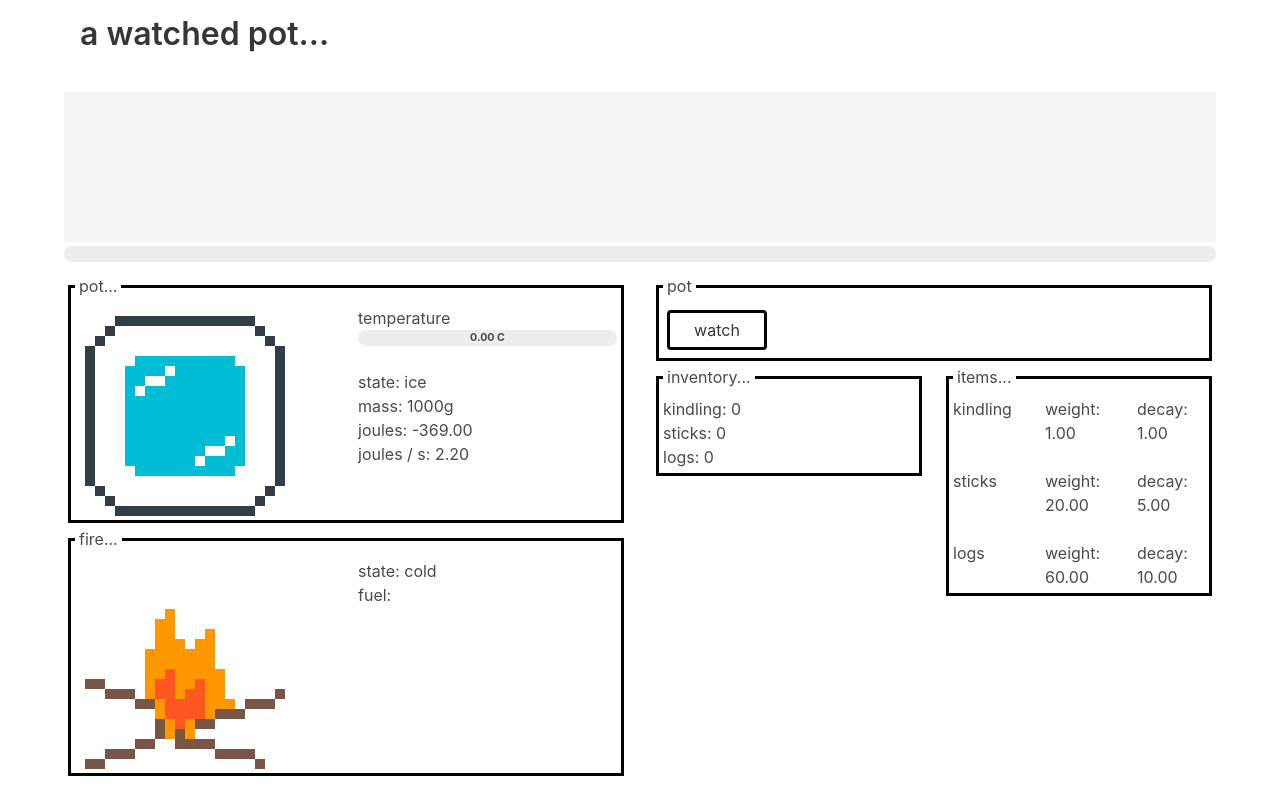
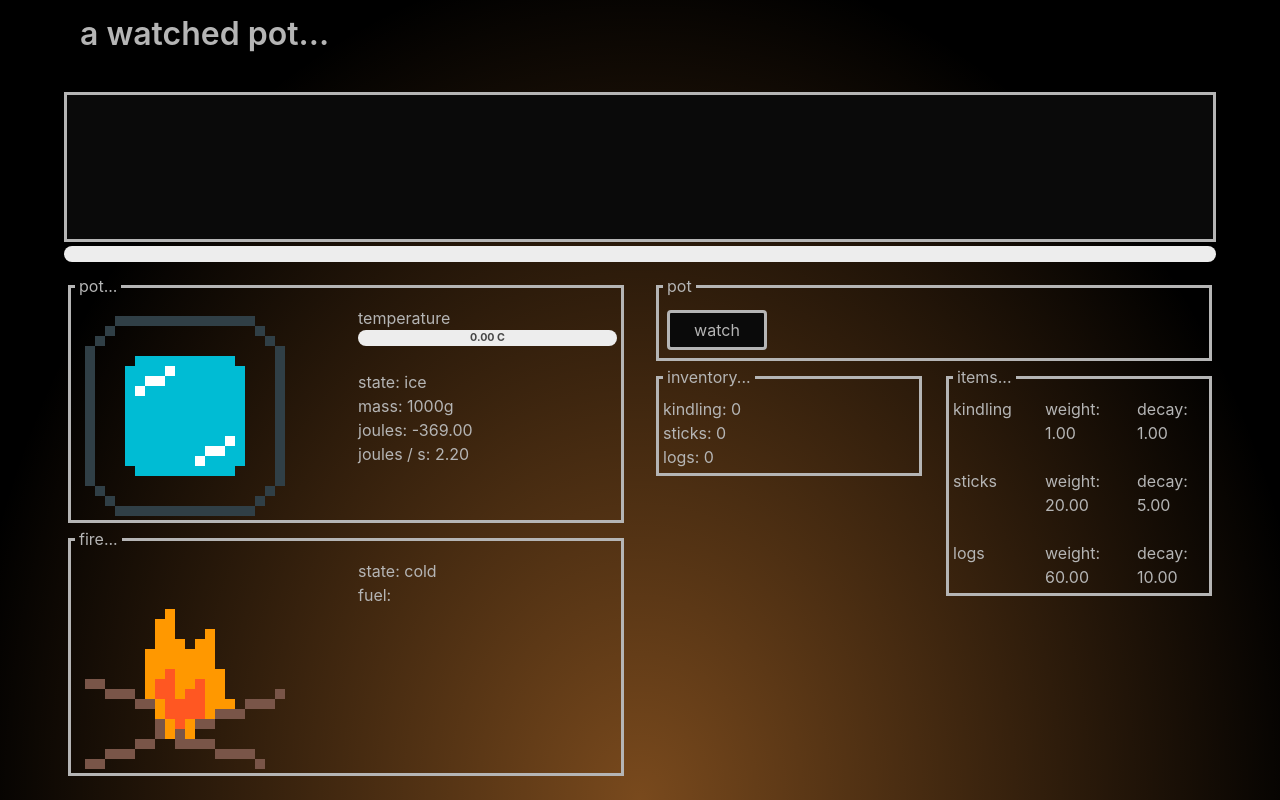
Before and after one commit to raublekick/a-watched-pot, a Vue app: page / in a window 1280 px wide. Built offline with nearby package versions, Linux system fonts and the light colour scheme.

Commit message:
Massive CSS overhault

```diff
--- a/src/App.vue
+++ b/src/App.vue
@@ -2,7 +2,7 @@
   <div id="app">
     <section class="container">
       <h1 class="title p-4">a watched pot...</h1>
-      <pre class="log" ref="log">{{ messages }}</pre>
+      <pre class="log big-log" ref="log">{{ messages }}</pre>
       <time-block />
       <div class="row">
         <div class="columns">
@@ -14,32 +14,43 @@
             <template v-for="(group, index) in mappedActions">
               <actions :key="index" :items="group" :title="index"></actions>
             </template>
-            <fieldset class="p-1" v-if="prestige.autoKindle.unlocked || prestige.autoChop.unlocked || prestige.autoStack.unlocked">
+            <fieldset
+              class="p-1"
+              v-if="
+                prestige.autoKindle.unlocked ||
+                prestige.autoChop.unlocked ||
+                prestige.autoStack.unlocked
+              "
+            >
               <legend class="p-1">tools</legend>
               <b-button
                 v-if="prestige.autoKindle.unlocked"
                 :key="index"
                 class="m-1"
-                  @click="prestige.autoKindle.active = !prestige.autoKindle.active"
-                  >fire starter {{ prestige.autoKindle.active ? "(active)" : "(inactive)" }} </b-button
-                >
+                @click="
+                  prestige.autoKindle.active = !prestige.autoKindle.active
+                "
+                >fire starter
+                {{ prestige.autoKindle.active ? "(active)" : "(inactive)" }}
+              </b-button>
 
               <b-button
                 v-if="prestige.autoChop.unlocked"
                 :key="index"
                 class="m-1"
                 @click="prestige.autoChop.active = !prestige.autoChop.active"
-                  >wood cutter {{ prestige.autoChop.active ? "(active)" : "(inactive)" }} </b-button
-                >
+                >wood cutter
+                {{ prestige.autoChop.active ? "(active)" : "(inactive)" }}
+              </b-button>
 
               <b-button
                 v-if="prestige.autoStack.unlocked"
                 :key="index"
                 class="m-1"
                 @click="prestige.autoStack.active = !prestige.autoStack.active"
-                  >builder {{ prestige.autoStack.active ? "(active)" : "(inactive)" }} </b-button
-                >
-
+                >builder
+                {{ prestige.autoStack.active ? "(active)" : "(inactive)" }}
+              </b-button>
             </fieldset>
             <div class="columns">
               <div class="column">
@@ -140,13 +151,4 @@ export default {
 };
 </script>
 
-<style lang="scss">
-fieldset {
-  border: 3px solid black;
-}
-.log {
-  height: 150px;
-  max-height: 150px;
-  width: 100%;
-}
-</style>
+<style lang="scss"></style>
--- a/src/assets/style.scss
+++ b/src/assets/style.scss
@@ -1,3 +1,5 @@
+@import "bulma/sass/utilities/_all";
+
 $size: 10px;
 
 .art {
@@ -14,16 +16,81 @@ $size: 10px;
   }
 }
 
-// TODO: move fieldset and button styling here w/ scss variables
-fieldset {
-  border: 3px solid black;
+.fire, .pot {
+  border: 3px solid $grey-light;
+}
+
+fieldset, .actions {
+  border: 3px solid $grey-light;
 }
 
 .button {
   width: 200px;
-  border: 3px solid black;
-  border-color: black;
+  border: 3px solid $grey-light;
+  border-color: $grey-light;
   border-width: 3px;
+  background: $black;
+  color: $grey-light;
+}
+
+.button:focus, .button.is-focused {
+  color: $grey-dark;
+  border: 3px solid $grey-dark;
+}
+
+.actions .button {
+  width: 100px;
+}
+.title {
+  color: $grey-light;
+}
+
+.card {
+  border: 3px solid $grey-light;
+  background-color: $black;
+  color: $grey-light;
+}
+
+.log {
+  width: 100%;
+  color: $grey-light;
+  border: 3px solid $grey-light;
+  background-color: $black;
+}
+.log.big-log {
+  height: 150px;
+  max-height: 150px;
+}
+
+body {
+  color: $grey-light;
+  background-color: black;
+  height:100%;
+  background-image: radial-gradient(ellipse at bottom, rgba(255, 155, 61, 0.473), transparent 25%);
+  background-repeat: none;
+  animation: sol 4s ease infinite;
+  -webkit-animation: sol 4s ease infinite;
+}
+
+@keyframes sol {
+  0%{
+    background-image: radial-gradient(ellipse at bottom, rgba(255, 155, 61, 0.473), transparent 25%)
+  }
+  25%{
+    background-image: radial-gradient(ellipse at bottom, rgba(255, 155, 61, 0.473), transparent 75%)
+  }
+  50%{
+    background-image: radial-gradient(ellipse at bottom, rgba(255, 155, 61, 0.473), transparent 50%)
+  }
+  75%{
+    background-image: radial-gradient(ellipse at bottom, rgba(255, 155, 61, 0.473), transparent 60%)
+  }
+
+}
+
+html,
+body {
+    height: 100%;
 }
 
 @import "pot.scss";
--- a/src/components/Actions.vue
+++ b/src/components/Actions.vue
@@ -36,14 +36,4 @@ export default {
   },
 };
 </script>
-<style lang="scss">
-.actions {
-  border: 3px solid black;
-}
-.actions .button {
-  width: 100px;
-  border: 3px solid black;
-  border-color: black;
-  border-width: 3px;
-}
-</style>
+<style lang="scss"></style>
--- a/src/components/Fire.vue
+++ b/src/components/Fire.vue
@@ -33,8 +33,4 @@ export default {
   },
 };
 </script>
-<style lang="scss">
-.fire {
-  border: 3px solid black;
-}
-</style>
+<style lang="scss"></style>
--- a/src/components/Pot.vue
+++ b/src/components/Pot.vue
@@ -32,8 +32,4 @@ export default {
 };
 </script>
 
-<style lang="scss">
-.pot {
-  border: 3px solid black;
-}
-</style>
+<style lang="scss"></style>
--- a/src/components/Time.vue
+++ b/src/components/Time.vue
@@ -8,7 +8,9 @@
     <b-modal v-model="timedOut" :can-cancel="false">
       <div class="card">
         <div class="card-content">
-          <pre>the day has ended, your eyes have closed...</pre>
+          <pre class="log small-log">
+the day has ended, your eyes have closed...</pre
+          >
           <fieldset class="p-1">
             <legend class="p-1">choose...</legend>
             <div class="columns mt-1 mb-1 has-text-centered is-vcentered">
```
Lines whose indentation alone changed are shown as unchanged.
